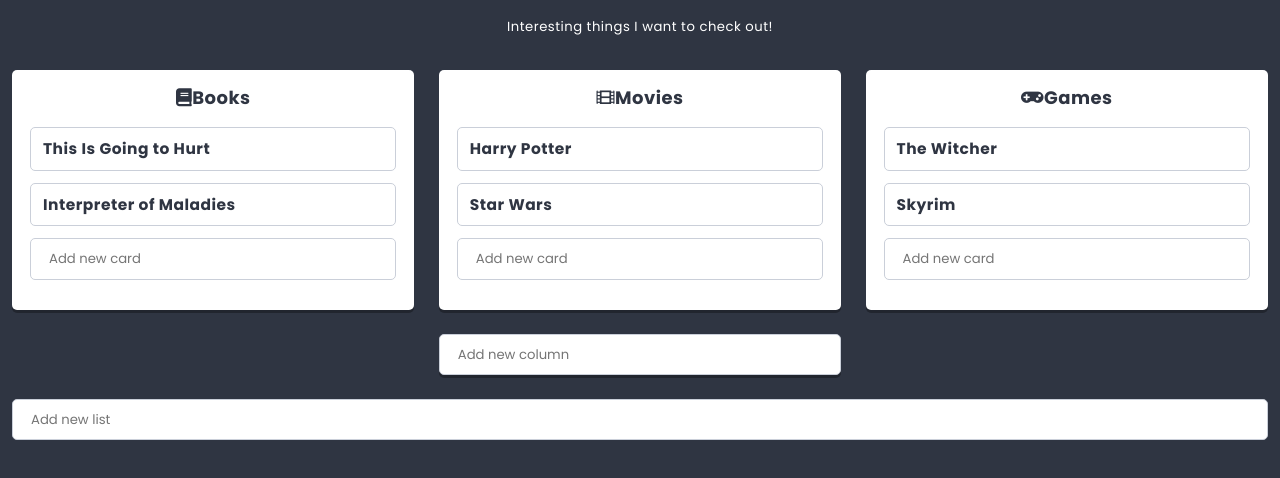
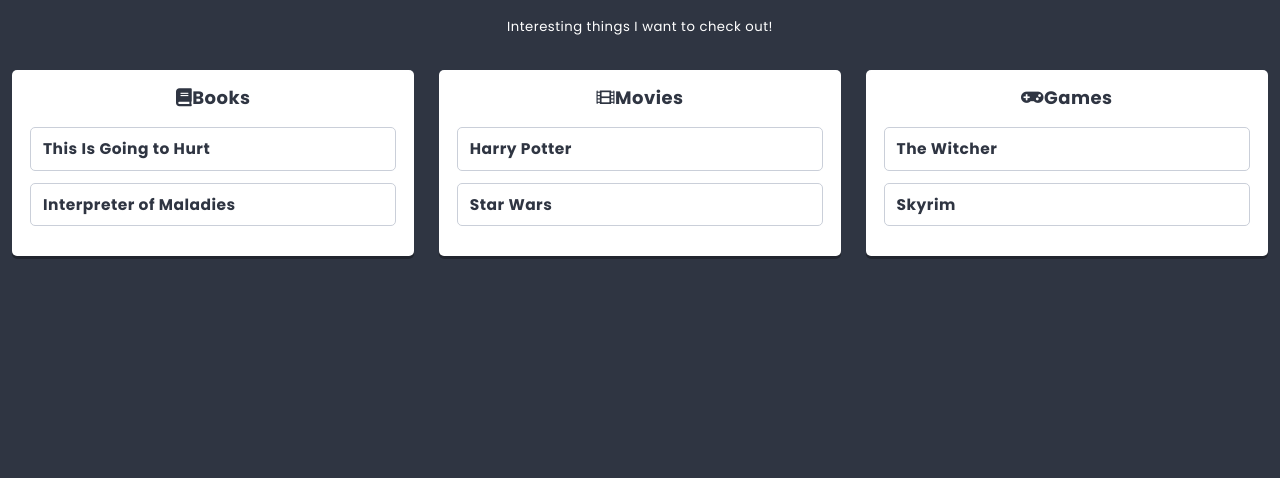
Before and after one commit to AndrejRaven/react-first-project, a React app: page / in a window 1280 px wide. Shown: the part 362-840 px from the top of the page. After the commit the page ends 800 px from the top, so only its background shows below. Built offline with nearby package versions, Linux system fonts and the light colour scheme.

Commit message:
add carts from redux store

```diff
--- a/package.json
+++ b/package.json
@@ -23,7 +23,9 @@
     "prop-types": "^15.7.2",
     "react": "^16.7.0",
     "react-dom": "^16.7.0",
-    "react-html-parser": "^2.0.2"
+    "react-html-parser": "^2.0.2",
+    "react-redux": "^7.0.1",
+    "redux": "^4.0.1"
   },
   "devDependencies": {
     "@babel/core": "^7.4.3",
@@ -40,6 +42,7 @@
     "lint-staged": "^11.0.0",
     "mini-css-extract-plugin": "^0.5.0",
     "node-sass": "^4.11.0",
+    "redux-devtools-extension": "^2.13.8",
     "sass-loader": "^7.1.0",
     "style-loader": "^0.23.1",
     "webpack": "^4.29.6",
--- a/src/components/App/App.js
+++ b/src/components/App/App.js
@@ -1,21 +1,26 @@
 import React from 'react';
 import styles from './App.scss';
-import List from '../List/List.js';
-import {pageContents, listData} from '../../data/dataStore';
-import Creator from '../Creator/Creator.js';
-import {settings} from '../../data/dataStore';
+import List from '../List/ListContainer.js';
+import PropTypes from 'prop-types';
+
 
 
 class App extends React.Component {
-
+  static propTypes = {
+    title: PropTypes.node,
+    subtitle: PropTypes.node,
+    lists: PropTypes.array,
+  }
 
   render() {
+    const {title, subtitle, lists} = this.props;
     return (
       <main className={styles.component}>
-        <h1 className={styles.title}>{pageContents.title}</h1>
-        <h2 className={styles.subtitle}>{pageContents.subtitle}</h2>
-        <List {...listData} />
-        <Creator text={settings.listCreatorText} action={title => this.addList(title)}/>
+        <h1 className={styles.title}>{title}</h1>
+        <h2 className={styles.subtitle}>{subtitle}</h2>
+        {lists.map(listData => (
+          <List key={listData.id} {...listData} />
+        ))}
       </main>
     );
   }
--- /dev/null
+++ b/src/components/App/AppContainer.js
@@ -0,0 +1,10 @@
+import {connect} from 'react-redux';
+import App from './App';
+
+const mapStateToProps = state => ({
+  title: state.app.title,
+  subtitle: state.app.subtitle,
+  lists: state.lists,
+});
+
+export default connect(mapStateToProps)(App);
--- a/src/components/Card/Card.js
+++ b/src/components/Card/Card.js
@@ -7,9 +7,10 @@
       title: PropTypes.string,
     }
     render() {
+      const {title} = this.props;
       return (
         <h3 className={styles.component}>
-          {this.props.title}
+          {title}
         </h3>
       );
     }
--- a/src/components/Column/Column.js
+++ b/src/components/Column/Column.js
@@ -1,49 +1,32 @@
 import React from 'react';
 import styles from './Column.scss';
 import PropTypes from 'prop-types';
-import {settings} from '../../data/dataStore';
 import Card from '../Card/Card.js';
-import Creator from '../Creator/Creator.js';
+// import Creator from '../Creator/Creator.js';
 import Icon from '../Icon/Icon.js';
 
 
 class Column extends React.Component {
 
-    state = {
-      cards: this.props.cards || [],
-    }
-
     static propTypes = {
       title: PropTypes.string.isRequired,
-      cards: PropTypes.array,
+      cards: PropTypes.array.isRequired,
       icon: PropTypes.string,
     }
 
-    addCard(title){
-      this.setState(state => (
-        {
-          cards: [
-            ...state.cards,
-            {
-              key: state.cards.length ? state.cards[state.cards.length-1].key+1 : 0,
-              title,
-            },
-          ],
-        }
-      ));
-    }
 
     render() {
+      const {cards, title, icon} = this.props;
       return (
         <section className={styles.component}>
           <h3 className={styles.title}>
-            <span><Icon name={this.props.icon} /></span>
-            {this.props.title}
+            <span><Icon name={icon} /></span>
+            {title}
           </h3>
-          {this.state.cards.map(({key, ...cardProps}) => (
-            <Card key={key} {...cardProps} />
+          {cards.map(cardData => (
+            <Card key={cardData.id} {...cardData} />
           ))}
-          <Creator text={settings.cardCreatorText} action={title => this.addCard(title)}/>
+          {/* <Creator text={settings.cardCreatorText} action={title => this.addCard(title)}/> */}
         </section>
       );
     }
--- /dev/null
+++ b/src/components/Column/ColumnContainer.js
@@ -0,0 +1,11 @@
+import {connect} from 'react-redux';
+import Column from './Column.js';
+
+export const getCardsForColumns = ({cards}, columnId) =>
+  cards.filter(card => card.columnId == columnId);
+
+const mapStateToProps = (state, props) => ({
+  cards: getCardsForColumns(state, props.id),
+});
+
+export default connect(mapStateToProps)(Column);
--- a/src/components/List/List.js
+++ b/src/components/List/List.js
@@ -1,17 +1,13 @@
 import React from 'react';
 import styles from './List.scss';
 import Hero from '../Hero/Hero.js';
-import Creator from '../Creator/Creator.js';
+// import Creator from '../Creator/Creator.js';
 import PropTypes from 'prop-types';
-import Column from '../Column/Column.js';
+import Column from '../Column/ColumnContainer.js';
 import {settings} from '../../data/dataStore';
 import ReactHtmlParser from 'react-html-parser';
 
 class List extends React.Component {
-
-  state = {
-    columns: this.props.columns || [],
-  }
 
   static propTypes = {
     title: PropTypes.string,
@@ -24,37 +20,25 @@
     description: settings.defaultListDescription,
   }
 
-  addColumn(title){
-    this.setState(state => (
-      {
-        columns: [
-          ...state.columns,
-          {
-            key: state.columns.length ? state.columns[state.columns.length-1].key+1 : 0,
-            title,
-            icon: 'list-alt',
-            cards: [],
-          },
-        ],
-      }
-    ));
-  }
 
   render() {
+    const {title, image, description, columns} = this.props;
     return (
       <section className={styles.component}>
-        <Hero titleText={this.props.title} imgSource={this.props.image}/>
+        <Hero titleText={title} imgSource={image}/>
         <div className={styles.description}>
-          {ReactHtmlParser(this.props.description)}
+          {ReactHtmlParser(description)}
         </div>
+
         <div className={styles.columns}>
-          {this.state.columns.map(({key, ...columnProps}) => (
-            <Column key={key} {...columnProps} />
+          {columns.map(columnData => (
+            <Column key={columnData.id} {...columnData} />
           ))}
         </div>
-        <div className={styles.creator}>
+        {/* <div className={styles.creator}>
           <Creator text={settings.columnCreatorText} action={title => this.addColumn(title)}/>
-        </div>
+        </div> */}
+
       </section>
     );
   }
--- /dev/null
+++ b/src/components/List/ListContainer.js
@@ -0,0 +1,11 @@
+import {connect} from 'react-redux';
+import List from './List';
+
+export const getColumnsForList = ({columns}, listId) =>
+  columns.filter(column => column.listId == listId);
+
+const mapStateToProps = (state, props) => ({
+  columns: getColumnsForList(state, props.id),
+});
+
+export default connect(mapStateToProps)(List);
--- a/src/data/dataStore.js
+++ b/src/data/dataStore.js
@@ -1,11 +1,14 @@
 export const settings = {
   columnCreatorText: 'Add new column',
   cardCreatorText: 'Add new card',
-  listCreatorText: 'Add new list',
   creator: {
     buttonOK: 'OK',
     buttonCancel: 'Cancel',
     defaultText: 'Add new item',
+  },
+  search: {
+    defaultText: 'Search...',
+    icon: 'search',
   },
   defaultListDescription: '<p>I can do all the things!!!</p>',
   defaultColumnIcon: 'list-alt',
@@ -68,3 +71,81 @@
     },
   ],
 };
+
+const lists = [
+  {
+    id: 'list-1',
+    title: 'Things to do <sup>soon!</sup>',
+    description: 'Interesting things I want to check out!',
+    image: 'http://uploads.kodilla.com/bootcamp/fer/11.react/space.png',
+  },
+];
+
+const columns = [
+  {
+    id: 'column-1',
+    listId: 'list-1',
+    title: 'Books',
+    icon: 'book',
+  },
+  {
+    id: 'column-2',
+    listId: 'list-1',
+    title: 'Movies',
+    icon: 'film',
+  },
+  {
+    id: 'column-3',
+    listId: 'list-1',
+    title: 'Games',
+    icon: 'gamepad',
+  },
+  {
+    id: 'column-4',
+    listId: 'list-2',
+    title: 'Strange column',
+    icon: 'question',
+  },
+];
+
+const cards = [
+  {
+    id: 'card-1',
+    columnId: 'column-1',
+    title: 'This Is Going to Hurt',
+  },
+  {
+    id: 'card-2',
+    columnId: 'column-1',
+    title: 'Interpreter of Maladies',
+  },
+  {
+    id: 'card-3',
+    columnId: 'column-2',
+    title: 'Harry Potter',
+  },
+  {
+    id: 'card-4',
+    columnId: 'column-2',
+    title: 'Star Wars',
+  },
+  {
+    id: 'card-5',
+    columnId: 'column-3',
+    title: 'The Witcher',
+  },
+  {
+    id: 'card-6',
+    columnId: 'column-3',
+    title: 'Skyrim',
+  },
+];
+
+const initialStoreData = {
+  app: {...pageContents},
+  lists: [...lists],
+  columns: [...columns],
+  cards: [...cards],
+};
+
+export default initialStoreData;
--- a/src/index.js
+++ b/src/index.js
@@ -2,6 +2,8 @@
 import './styles/normalize.scss';
 import './styles/global.scss';
 import ReactDOM from 'react-dom';
-import App from './components/App/App';
+import App from './components/App/AppContainer';
+import { Provider } from 'react-redux';
+import store from './redux/store';
 
-ReactDOM.render(<App />, document.getElementById('app'));
+ReactDOM.render(<Provider store={store}><App /></Provider>, document.getElementById('app'));
--- /dev/null
+++ b/src/redux/store.js
@@ -0,0 +1,33 @@
+import {combineReducers, createStore} from 'redux';
+import initialStoreData from '../data/dataStore';
+
+// define initial state and shallow-merge initial data
+const initialState = {
+  app: initialStoreData.app,
+  lists: initialStoreData.lists,
+  columns: initialStoreData.columns,
+  cards: initialStoreData.cards,
+};
+
+// define reducers
+const reducers = {
+};
+
+// add blank reducers for initial state properties without reducers
+Object.keys(initialState).forEach(item => {
+  if (typeof reducers[item] == 'undefined') {
+    reducers[item] = (statePart = null) => statePart;
+  }
+});
+
+// merge all reducers
+const storeReducer = combineReducers(reducers);
+
+// create store
+const store = createStore(
+  storeReducer,
+  initialState,
+  window.__REDUX_DEVTOOLS_EXTENSION__ && window.__REDUX_DEVTOOLS_EXTENSION__()
+);
+
+export default store;
```
Also changed, not shown: 1 other file (tests, documents, lock files or other folders).
